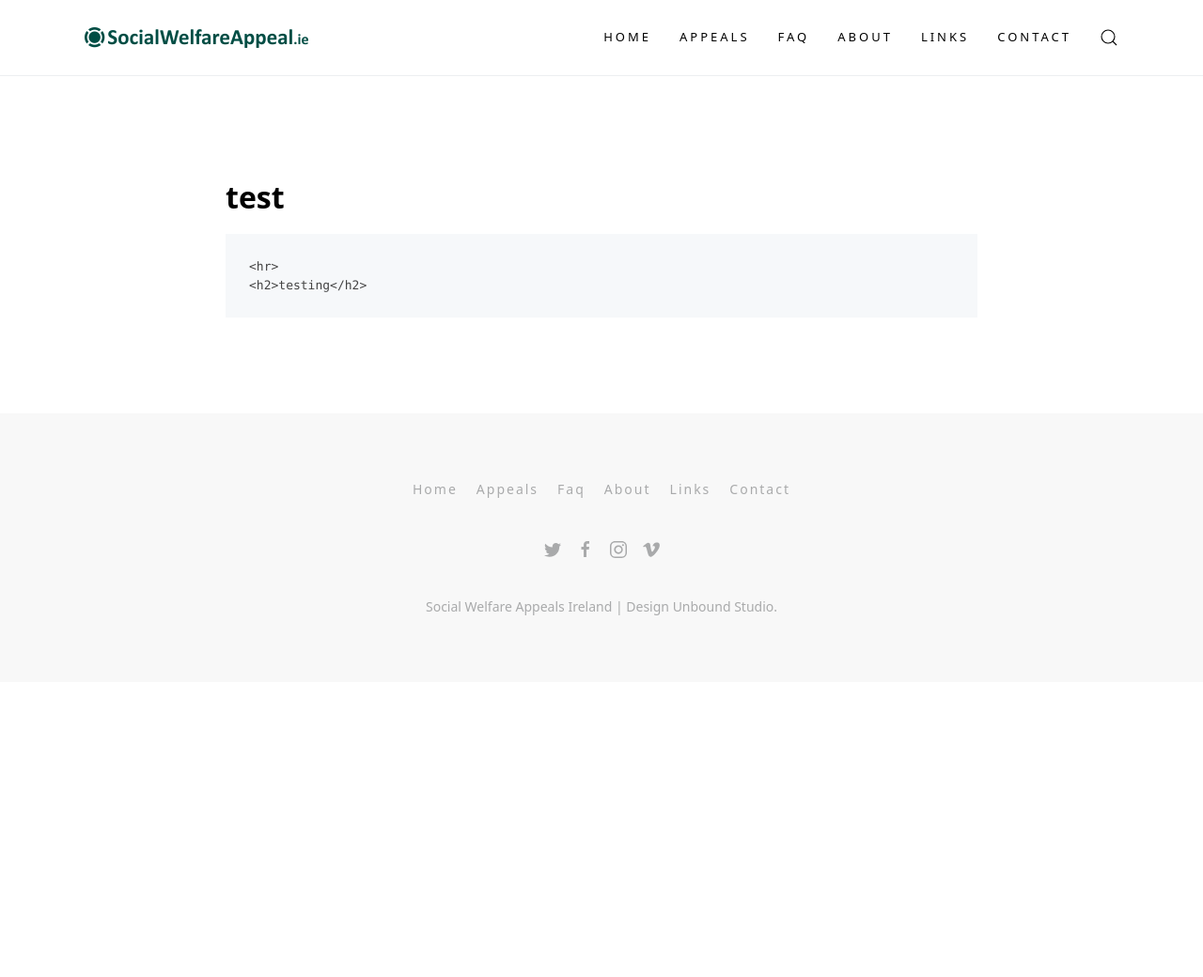
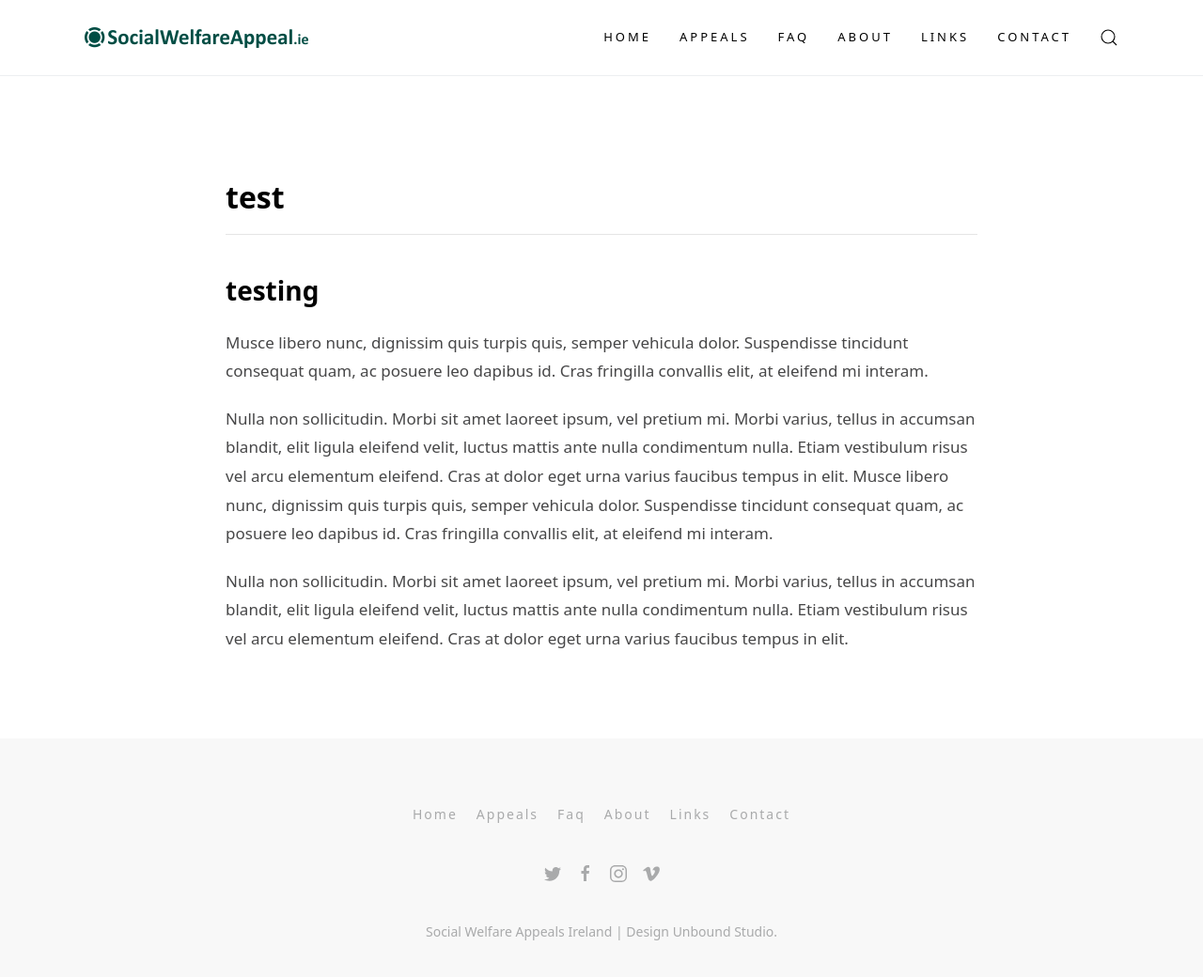
Before and after one commit to robbertl/socialwelfareappeal, a Jekyll site: the page built from test.md, in a window 1280 px wide and 1072 px high. Shown: the top 1040 px of the window at 94% size. Built offline with Jekyll 4.4.1, drawn with Linux system fonts in a browser that asks for light colours.

Commit message:
Update test.md

```diff
--- a/test.md
+++ b/test.md
@@ -3,5 +3,12 @@ layout: page
 ---
 
 <h1>test</h1>
-    <hr>
-    <h2>testing</h2>
+<hr>
+<h2>testing</h2>
+
+Musce libero nunc, dignissim quis turpis quis, semper vehicula dolor. Suspendisse tincidunt consequat quam, ac posuere leo dapibus id. Cras fringilla convallis elit, at eleifend mi interam.
+
+Nulla non sollicitudin. Morbi sit amet laoreet ipsum, vel pretium mi. Morbi varius, tellus in accumsan blandit, elit ligula eleifend velit, luctus mattis ante nulla condimentum nulla. Etiam vestibulum risus vel arcu elementum eleifend. Cras at dolor eget urna varius faucibus tempus in elit.
+Musce libero nunc, dignissim quis turpis quis, semper vehicula dolor. Suspendisse tincidunt consequat quam, ac posuere leo dapibus id. Cras fringilla convallis elit, at eleifend mi interam.
+
+Nulla non sollicitudin. Morbi sit amet laoreet ipsum, vel pretium mi. Morbi varius, tellus in accumsan blandit, elit ligula eleifend velit, luctus mattis ante nulla condimentum nulla. Etiam vestibulum risus vel arcu elementum eleifend. Cras at dolor eget urna varius faucibus tempus in elit.
```
